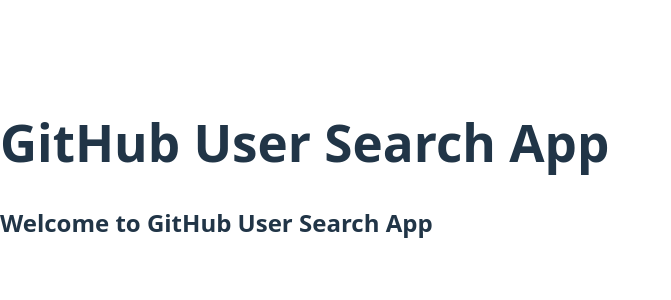
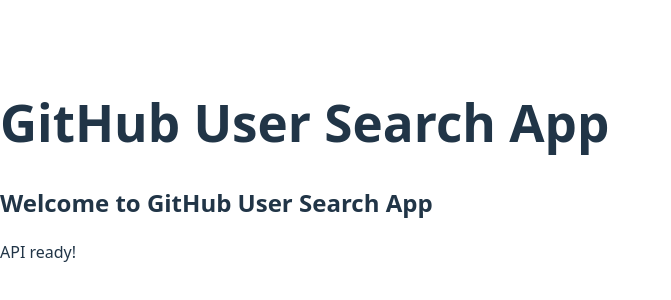
Before and after one commit to eliasteku/alx-fe-reactjs, a React (Vite) app in the folder github-user-search/: page / in a window 1280 px wide. Shown: the part 230-530 px from the top of the page, without its empty margins (0-671 px from the left). Built offline with nearby package versions, Linux system fonts and the light colour scheme.

Commit message:
Add services folder and starter api.js

```diff
--- a/github-user-search/src/App.jsx
+++ b/github-user-search/src/App.jsx
@@ -1,10 +1,12 @@
-import Header from './components/Header'   // <--- import statement
+import Header from './components/Header'
+import { testApi } from './services/api'   // import from services
 
 function App() {
   return (
     <div>
       <h1>GitHub User Search App</h1>
-      <Header />  {/* use the imported component */}
+      <Header />
+      <p>{testApi()}</p>
     </div>
   )
 }
--- /dev/null
+++ b/github-user-search/src/services/api.js
@@ -0,0 +1,3 @@
+export function testApi() {
+  return "API ready!"
+}
```
